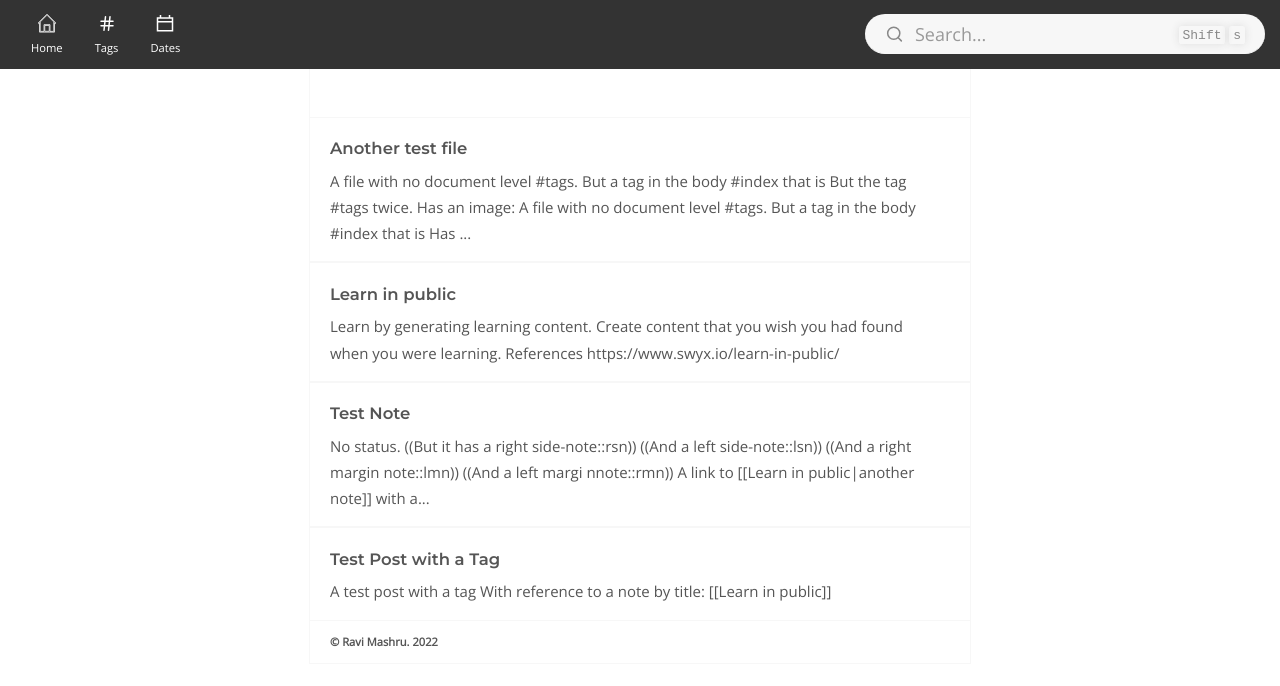
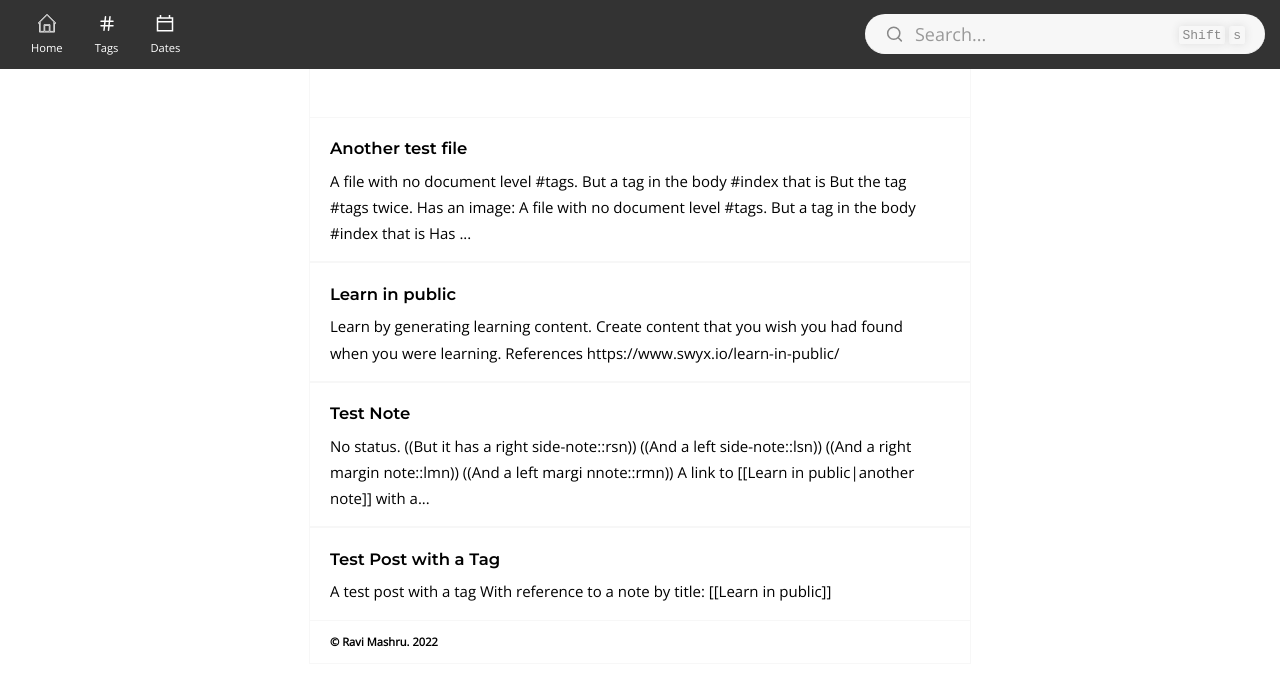
Before and after one commit to ravimashru/digital-garden, a Jekyll site: the page built from index.md, in a window 1280 px wide. Shown: the top 686 px of the page. Built offline with Jekyll 4.4.1, drawn with Linux system fonts in a browser that asks for light colours.

Commit message:
update color scheme

```diff
--- a/assets/css/Style.css
+++ b/assets/css/Style.css
@@ -2,7 +2,7 @@
 layout: Stylesheet
 ---
 
-@import url('https://fonts.googleapis.com/css?family=Montserrat:wght@600|Open+Sans:wght@300&display=swap');
+@import url('https://fonts.googleapis.com/css?family=Montserrat:600|Open+Sans:300&display=swap');
 
 @import "/assets/css/highlight.css";
 /* Containers: Body, Container, Box, Main, Header, Content */
@@ -22,16 +22,18 @@
     --primary-box-shadow-color: hsl(var(--main-hue), 0%, 86.7%);
     --secondary-box-shadow-color: hsl(var(--main-hue), 0%, 81.2%);
 
-    --primary-text-color: hsl(var(--main-hue), 0%, 33.3%);
+    /* --primary-text-color: hsl(var(--main-hue), 0%, 33.3%); */
+    --primary-text-color: black;
     --secondary-text-color: hsl(var(--main-hue), 0%, 53.3%);
     --tertiary-text-color: hsl(var(--main-hue), 0%, 43.4%);
 
     --horizontal-rule-color: rgb(228, 227, 226);
-    --anchor-text-color: hsl(210, 52.8%, 51.0%);
+    /* --anchor-text-color: hsl(210, 52.8%, 51.0%); */
+    --anchor-text-color: #007cff;
     --anchor-link-color: hsl(205, 12%, 70%);
     --search-placeholder-color: hsl(var(--main-hue), 0%, 60.0%);
     --searchbox-shadow-color:  hsl(204, 63.0%, 78.8%);
-    --heading-font-family: 'Montserrat', serif;
+    --heading-font-family: 'Montserrat', sans-serif;
     --primary-font-family: 'Open Sans', sans-serif;
     --secondary-font-family: 'Open Sans', sans-serif;
 }
```
